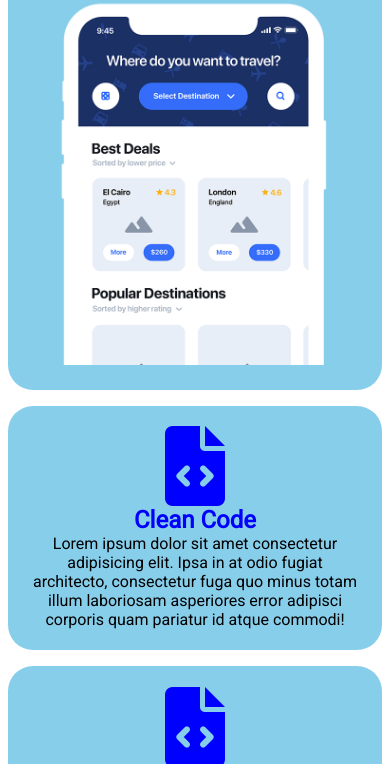
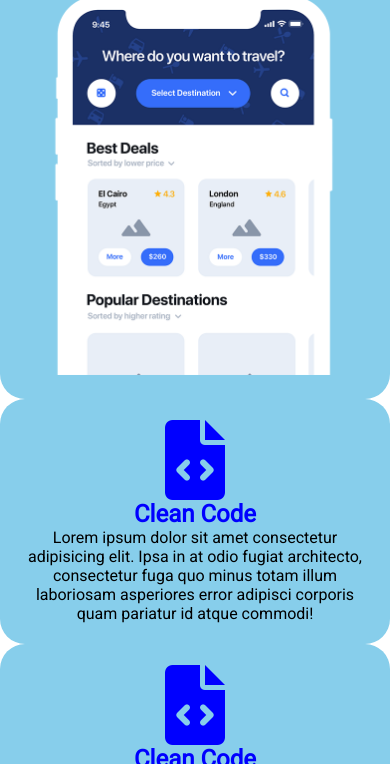
Before and after one commit to Leonomics/htmlcss-responsive-layout, a plain HTML site: page index.html in a window 390 px wide. Shown: the part 347-1111 px from the top of the page. Drawn offline with Linux system fonts and the light colour scheme.

Commit message:
minor changes

```diff
--- a/css/style.css
+++ b/css/style.css
@@ -75,6 +75,7 @@ html    {
     display: flex;
     flex-wrap: wrap;
 
+
 }
 
 .col.rectangle  {
@@ -91,7 +92,7 @@ html    {
     text-align: center;
     padding: 1.3rem;
     border-radius: 25px;
-    margin: 0.5rem;
+
 
 }
 
@@ -280,6 +281,9 @@ i   {
     .benefit-card{
         flex-basis: calc(100%/2);
     }
+    .development{
+        align-self: center;
+    }
  }
 
 
@@ -290,7 +294,7 @@ i   {
         flex-basis: calc(100%/1);
     }
     .col{
-        flex-basis: 100%;
+        flex-basis: calc(100%/1);
     }
     .square-container .col{
         flex-basis: calc(100%/1);
```
